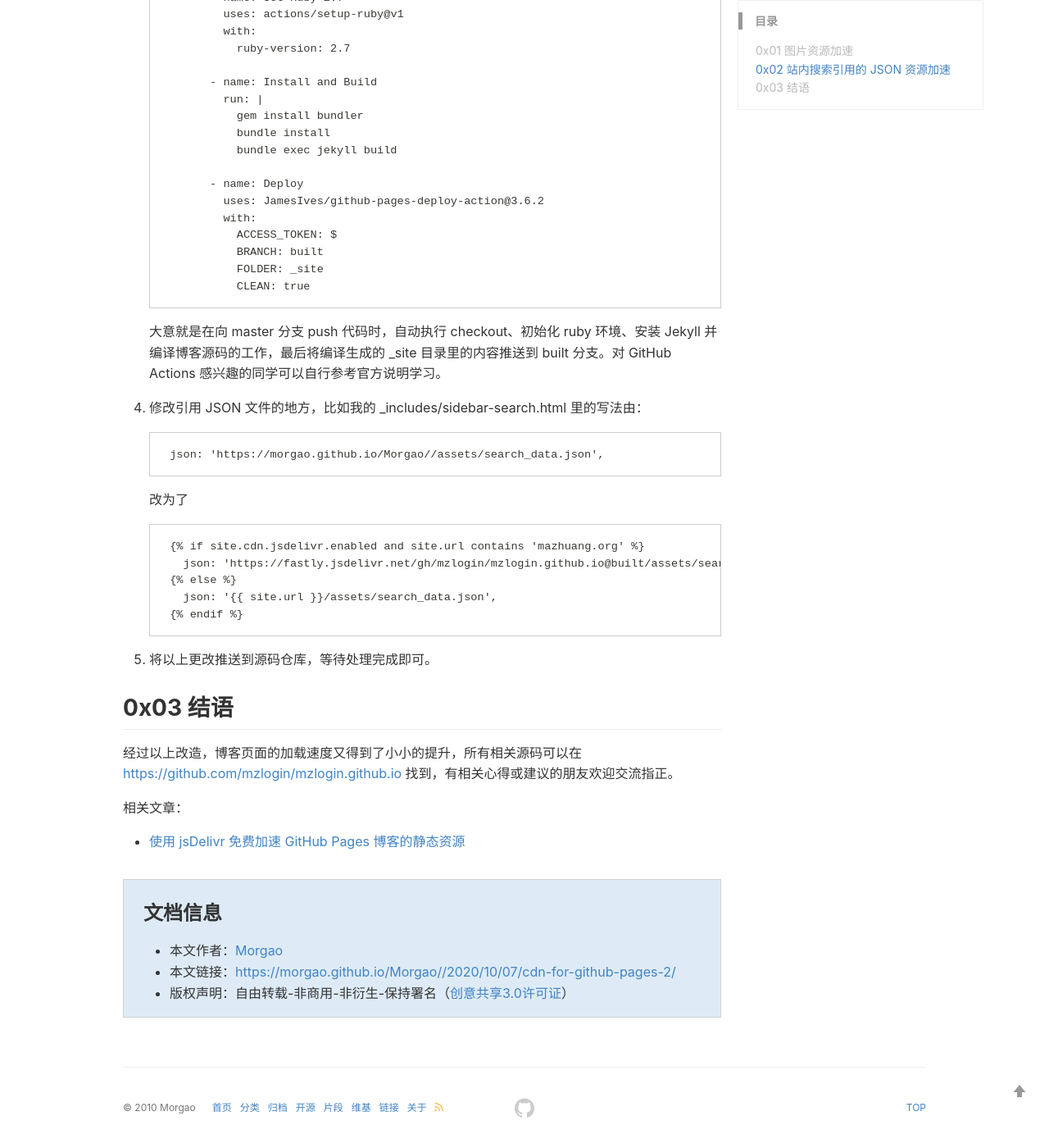
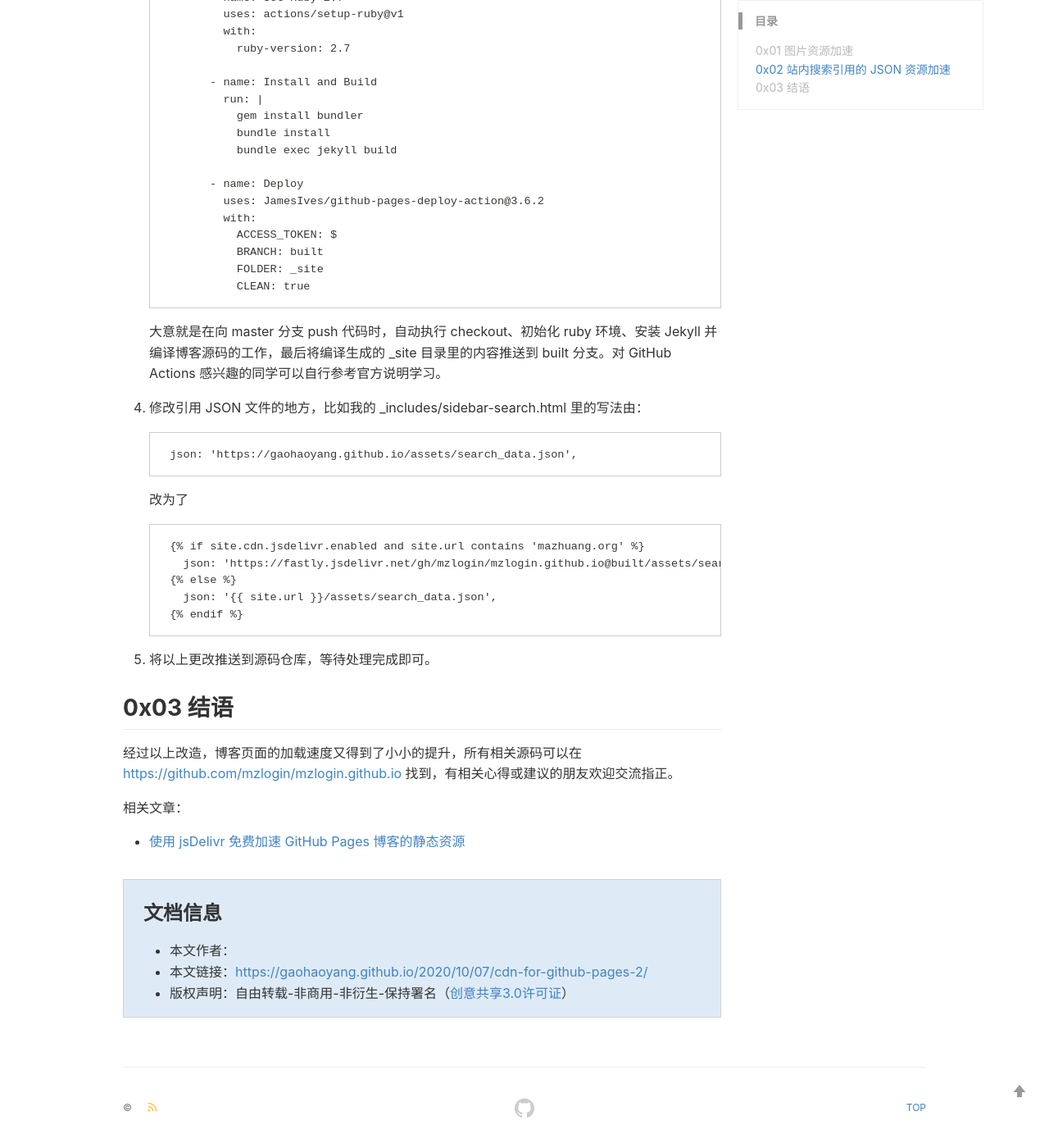
Before and after one commit to Morgao/morgao, a Jekyll site: the page built from _posts/2020-10-07-cdn-for-github-pages-2.md, in a window 1280 px wide and 1400 px high, scrolled down 2590 px. Shown: the whole window at 82% size. Built offline with Jekyll 4.4.1, drawn with Linux system fonts in a browser that asks for light colours; comment, search, counter and statistics services are not loaded; a style sheet for code colours, icons or effects is not loaded; some of the changed lines change nothing that is shown; some of the changed text lies outside the part shown.

Commit message:
Update _config.yml

```diff
--- a/_config.yml
+++ b/_config.yml
@@ -1,214 +1,63 @@
-# ---------------- #
-#   Main Configs   #
-# ---------------- #
-baseurl: https://morgao.github.io/Morgao/
-url: https://morgao.github.io/Morgao/
-date_format: "ordinal"
-title: Morgao
-subtitle: "Backend Developer序员"
-description: "Backend Developer C# .NET CORE"
-keywords: Morgao, morgao, morgaofreud, MorgaoFreud,
-timezone: SouthAmerica/Brazil
-encoding: "utf-8"
-# 页面左下角显示的年份
-since: 2010
-# 源码仓库，请替换成自己的
-repository: https://morgao.github.io/Morgao/
-# 对 css 和 js 资源的 cdn 加速配置
-cdn:
-    jsdelivr:
-        enabled: false
-# 可选组件配置
-components:
-    # 分享
-    # weibo,qq,wechat,douban,qzone,linkedin,facebook,twitter
-    share:
-        enabled: false
-        hide-platforms: qq,facebook
-    # 不蒜子访问统计
-    busuanzi:
-        enabled: false
-        start_date: 2020-05-03
-    # My Popular Repositories
-    side_bar_repo:
-        enabled: true
-        limit: 5
-    # 文章字数统计
-    word_count:
-        enabled: true
-    # 页面右上角，以及「关于」页面的二维码
-    # 修改图片请替换 assets/images/qrcode.jpg
-    qrcode:
-        enabled: true
-        image_alt: 闷骚的程序员
-    # 维基索引页使用哪种视图，支持 列表（list）/分类（cate）
-    wiki:
-        view: cate
-    # 图片灯箱效果功能
-    fancybox:
-        enabled: false
-# 压缩页面内容
-compress_html:
-  clippings: all
-  comments: ["<!--", "-->"]
-# 代码高亮风格，支持的 theme 列表见 https://github.com/mzlogin/rouge-themes
-highlight_theme: github
+# Welcome to Jekyll!
+#
+# This config file is meant for settings that affect your whole blog, values
+# which you are expected to set up once and rarely need to edit after that.
+# For technical reasons, this file is *NOT* reloaded automatically when you use
+# 'jekyll serve'. If you change this file, please restart the server process.
 
-# ---------------- #
-#      Author      #
-# ---------------- #
-author: Morgao
-organization:
-organization_url:
-github_username: morgao
-location: Goiás, Brazil
-email: contatomorgao@gmail.com
+# Site settings
+title: HyG
+brief-intro: Front-end Dev Engineer
+baseurl: "" # the subpath of your site, e.g. /blog
+url: "https://gaohaoyang.github.io" # the base hostname & protocol for your site
 
-# ---------------- #
-#    Navigation    #
-# ---------------- #
-navs:
-  -
-    href: /
-    label: 首页
+permalink: /:year/:month/:day/:title/
 
-  -
-    href: /categories/
-    label: 分类
+# other links
+twitter_username:
+facebook_username: gaohaoyang.water
+github_username:  Gaohaoyang
+email: gaohaoyang126@126.com
+weibo_username: 3115521wh
+zhihu_username: gaohaoyang
+linkedIn_username: gaohaoyang
+dribbble_username:
 
-  -
-    href: /archives/
-    label: 归档
-    mobile-hidden: true
+description_footer: 本站记录我前端之旅的沿途风景！
 
-  -
-    href: /open-source/
-    label: 开源
-    mobile-hidden: true
+# comments
+# two ways to comment, only choose one, and use your own short name
+# 两种评论插件，选一个就好了，使用自己的 short_name
+duoshuo_shortname: #hygblog
+disqus_shortname: gaohaoyang
 
-  -
-    href: /fragments/
-    label: 片段
+# statistic analysis 统计代码
+# 百度统计 id，将统计代码替换为自己的百度统计id，即
+# hm.src = "//hm.baidu.com/hm.js?xxxxxxxxxxxx";
+# xxxxx字符串
+baidu_tongji_id: cf8506e0ef223e57ff6239944e5d46a4
+google_analytics_id: UA-72449510-4 # google 分析追踪id
 
-  -
-    href: /wiki/
-    label: 维基
+# Build settings
+markdown: kramdown
 
-  -
-    href: /links/
-    label: 链接
-    mobile-hidden: true
+kramdown:
+  input: GFM
+  syntax_highlighter: rouge
 
-  -
-    href: /about/
-    label: 关于
+# port
+# port: 1234
 
-# ---------------- #
-#       RSS        #
-# ---------------- #
-subscribe_rss: /feed.xml
+# url
+category_dir: category/
+tag_dir: tag/
 
-# ---------------- #
-#      INDEX       #
-# ---------------- #
-index:
-    banner:
-        # 首页 banner 区文字颜色
-        color: "#fff"
-        # 首页导航栏文字颜色
-        nav-color: "rgba(255, 255, 255, .5)"
-        # 首页 banner 区背景颜色
-        background-color: "#4183c4"
-        # 首页 banner 区背景图片
-        # background-image: "/assets/images/octicons-bg.png"
-        # background-repeat: "no-repeat"
-        # background-size: "cover"
+# excerpt
+excerpt_separator: "\n\n\n\n"
 
-# ---------------- #
-#      Jekyll      #
-# ---------------- #
-markdown: kramdown
-kramdown:
-    input: GFM
-highlighter: rouge
+# paginate
+gems: [jekyll-paginate]
 paginate: 10
-lsi: false
-quiet: false
-excerpt_separator: "\n\n"
-permalink: /:year/:month/:day/:title/
+
 plugins:
-    - jekyll-github-metadata
-    - rouge
-#     - jekyll-html-pipeline
-    - jekyll-paginate
-    - jekyll-sitemap
-    - jekyll-feed
-    - jemoji
-#     - jekyll-mentions
-collections:
-    wiki:
-        output: true
-        permalink: /wiki/:path/
-    fragments:
-        output: true
-        permalink: /fragment/:path/
-
-# ---------------- #
-#      Comments    #
-# ---------------- #
-# support provider: disqus, gitment, gitalk, utterances, beaudar, giscus
-comments_provider: giscus
-# !!!重要!!! 请修改下面这些信息为你自己申请的
-# !!!Important!!! Please modify infos below to yours
-# disqus 配置参考：https://disqus.com
-disqus:
-    username:
-# gitment 配置参考：https://imsun.net/posts/gitment-introduction/
-gitment:
-    owner: mzlogin
-    repo: blog-comments
-    oauth:
-        client_id: d2e1cbbd298958076462
-        client_secret: b42a4178e5fd4a7cf63189ef4b1453b05c375709
-# gitalk 配置参考：https://github.com/gitalk/gitalk#install
-gitalk:
-    owner: mzlogin
-    repo: blog-comments
-    clientID: d2e1cbbd298958076462
-    clientSecret: b42a4178e5fd4a7cf63189ef4b1453b05c375709
-# utterances 配置参考：https://utteranc.es/
-utterances:
-    repo: mzlogin/blog-comments
-# beaudar 配置参考：https://beaudar.lipk.org/
-beaudar:
-    repo: mzlogin/blog-comments
-# giscus 配置参考：https://giscus.app/zh-CN
-giscus:
-    repo: mzlogin/blog-comments
-    repo-id: MDEwOlJlcG9zaXRvcnk5MzEyNzkxNw==
-    category: Announcements
-    category-id: DIC_kwDOBY0E7c4CRtg9
-# 在使用其它评论组件时可点击显示 Disqus
-lazy_load_disqus : false
-
-# ---------------- #
-#      Search      #
-# ---------------- #
-simple_jekyll_search:
-    # 是否支持全文搜索
-    fulltext: false
-    # 最多显示多少条搜索结果
-    limit: 10
-
-# ---------------- #
-#      Google      #
-# ---------------- #
-google:
-    analytics_id: # G-20FLEG5Q2W
-    adsense:
-        enabled: false
-        footer: false
-        sidebar: false
-        sidebar-detail: false
-        content_header: false
-        content_footer: false
+  - jekyll-paginate
```
